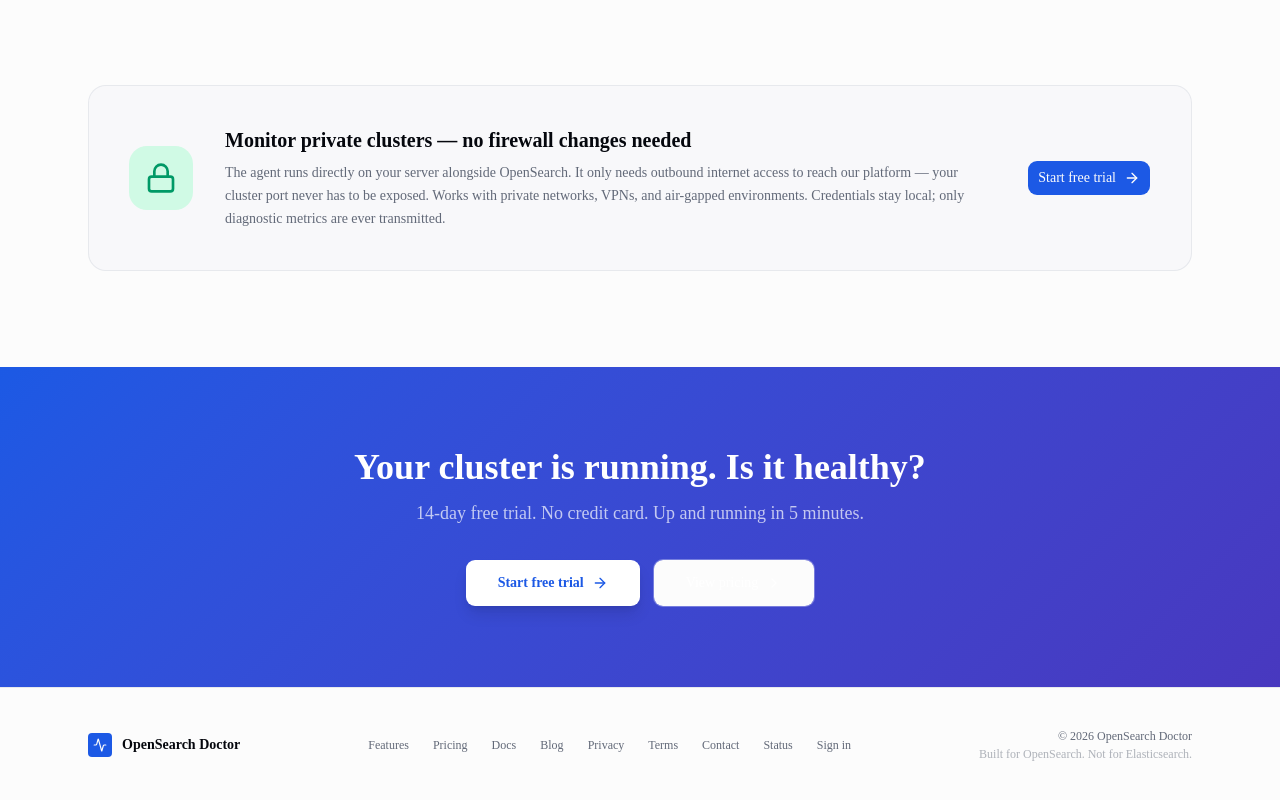
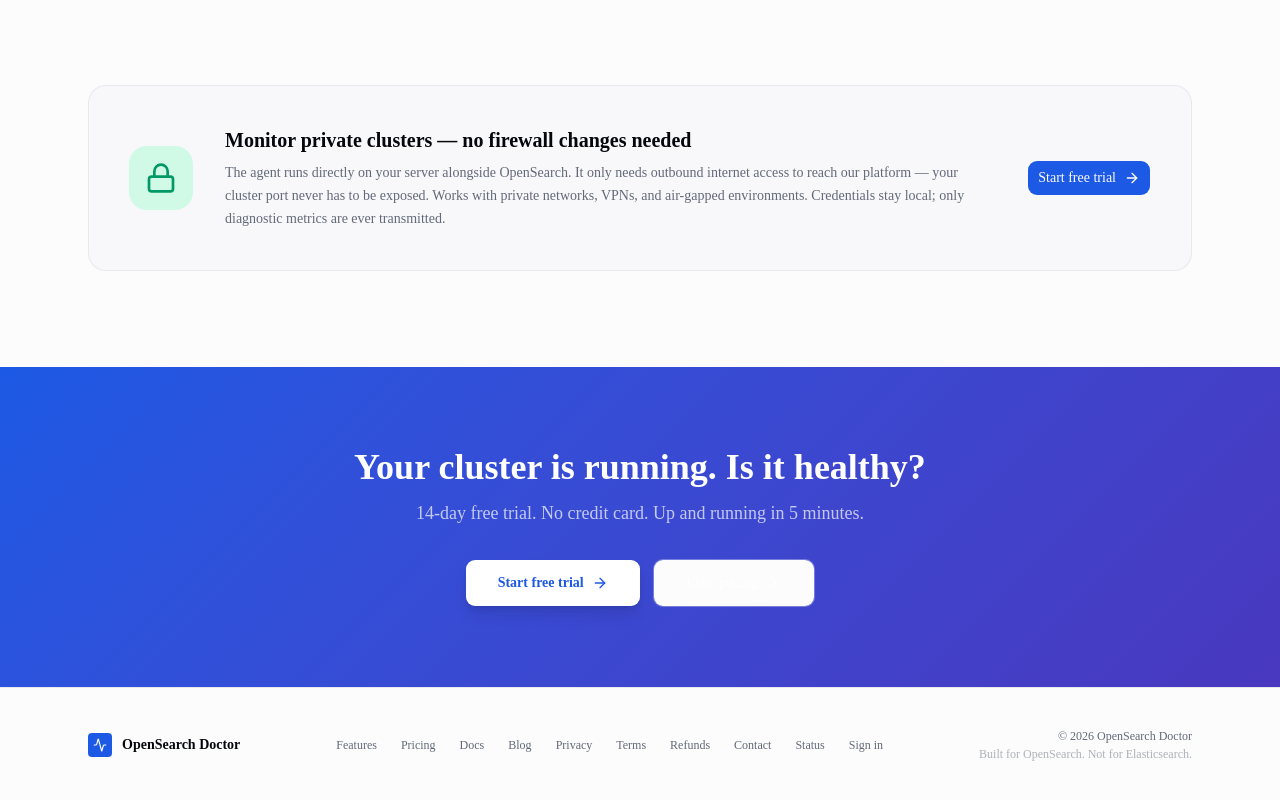
Before and after one commit to iyanou/opensearch-doctor, a Next.js app: page / in a window 1280 px wide. Shown: the part 4085-4885 px from the top of the page. Built offline with nearby package versions, Linux system fonts and the light colour scheme; no server answers.

Commit message:
feat: add Refunds link to footer (required by Paddle domain verification)
Co-Authored-By: Claude Sonnet 4.6 <noreply@anthropic.com>

```diff
--- a/app/page.tsx
+++ b/app/page.tsx
@@ -509,9 +509,10 @@ export default function LandingPage() {
             <Link href="/pricing" className="hover:text-foreground transition-colors">Pricing</Link>
             <Link href="/docs"    className="hover:text-foreground transition-colors">Docs</Link>
             <Link href="/blog"    className="hover:text-foreground transition-colors">Blog</Link>
-            <Link href="/privacy" className="hover:text-foreground transition-colors">Privacy</Link>
-            <Link href="/terms"   className="hover:text-foreground transition-colors">Terms</Link>
-            <Link href="/contact" className="hover:text-foreground transition-colors">Contact</Link>
+            <Link href="/privacy"       className="hover:text-foreground transition-colors">Privacy</Link>
+            <Link href="/terms"         className="hover:text-foreground transition-colors">Terms</Link>
+            <Link href="/terms#refund"  className="hover:text-foreground transition-colors">Refunds</Link>
+            <Link href="/contact"       className="hover:text-foreground transition-colors">Contact</Link>
             <a href="https://status.opensearchdoctor.com" target="_blank" rel="noopener noreferrer" className="hover:text-foreground transition-colors">Status</a>
             <Link href="/login"   className="hover:text-foreground transition-colors">Sign in</Link>
           </div>
```
